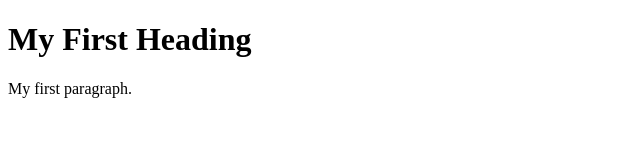
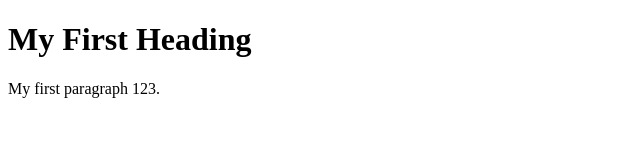
Before and after one commit to charlottewongncs/ProjectA, a plain HTML site: page index2.html in a window 1280 px wide. Shown: the full height of the page, 0-640 px from the left. Drawn offline with Linux system fonts and the light colour scheme.

Commit message:
Update index2.html

```diff
--- a/index2.html
+++ b/index2.html
@@ -3,7 +3,7 @@
 <body>
 
 <h1>My First Heading</h1>
-<p>My first paragraph.</p>
+<p>My first paragraph 123.</p>
 
 </body>
 </html>
```
